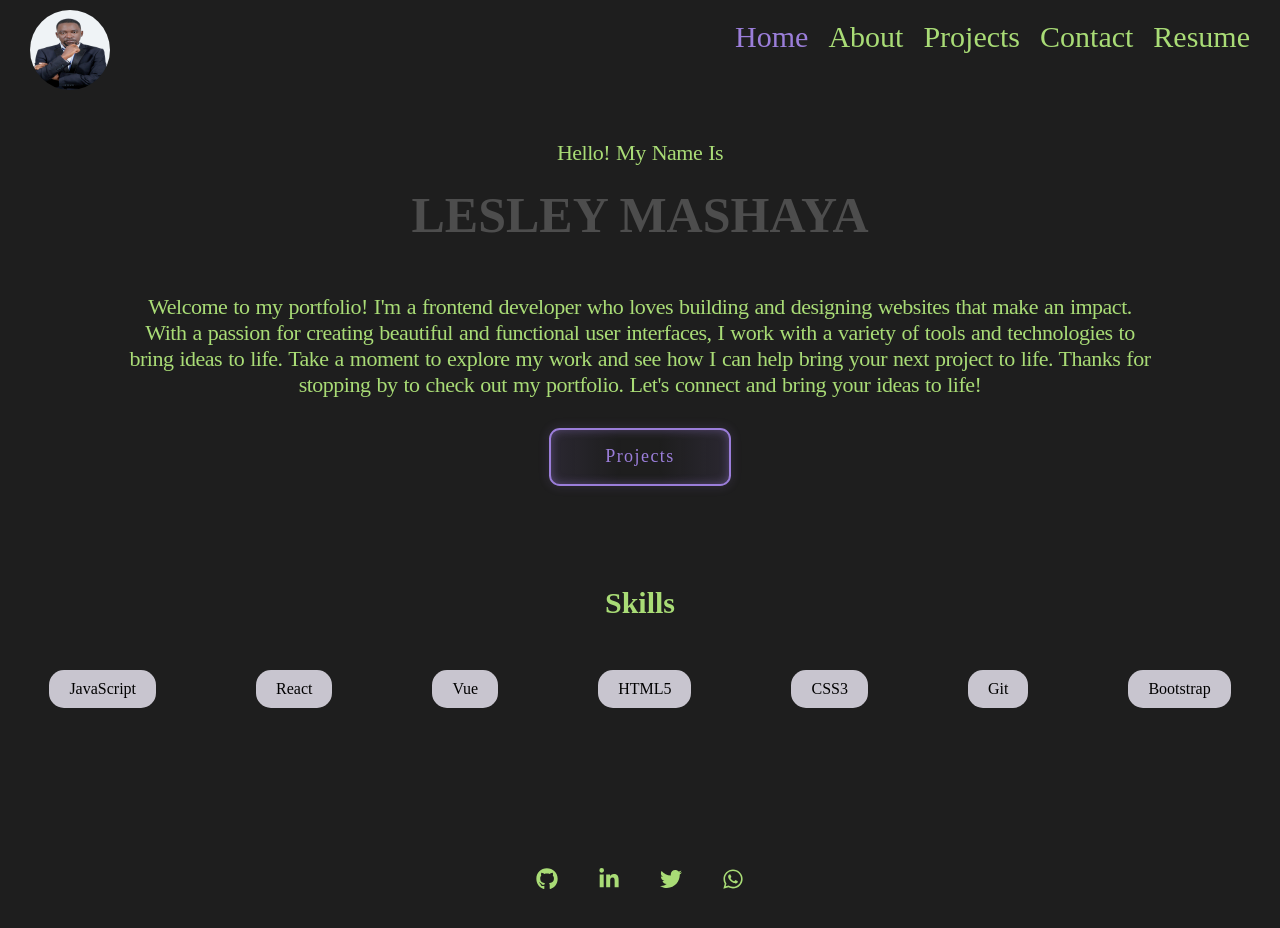
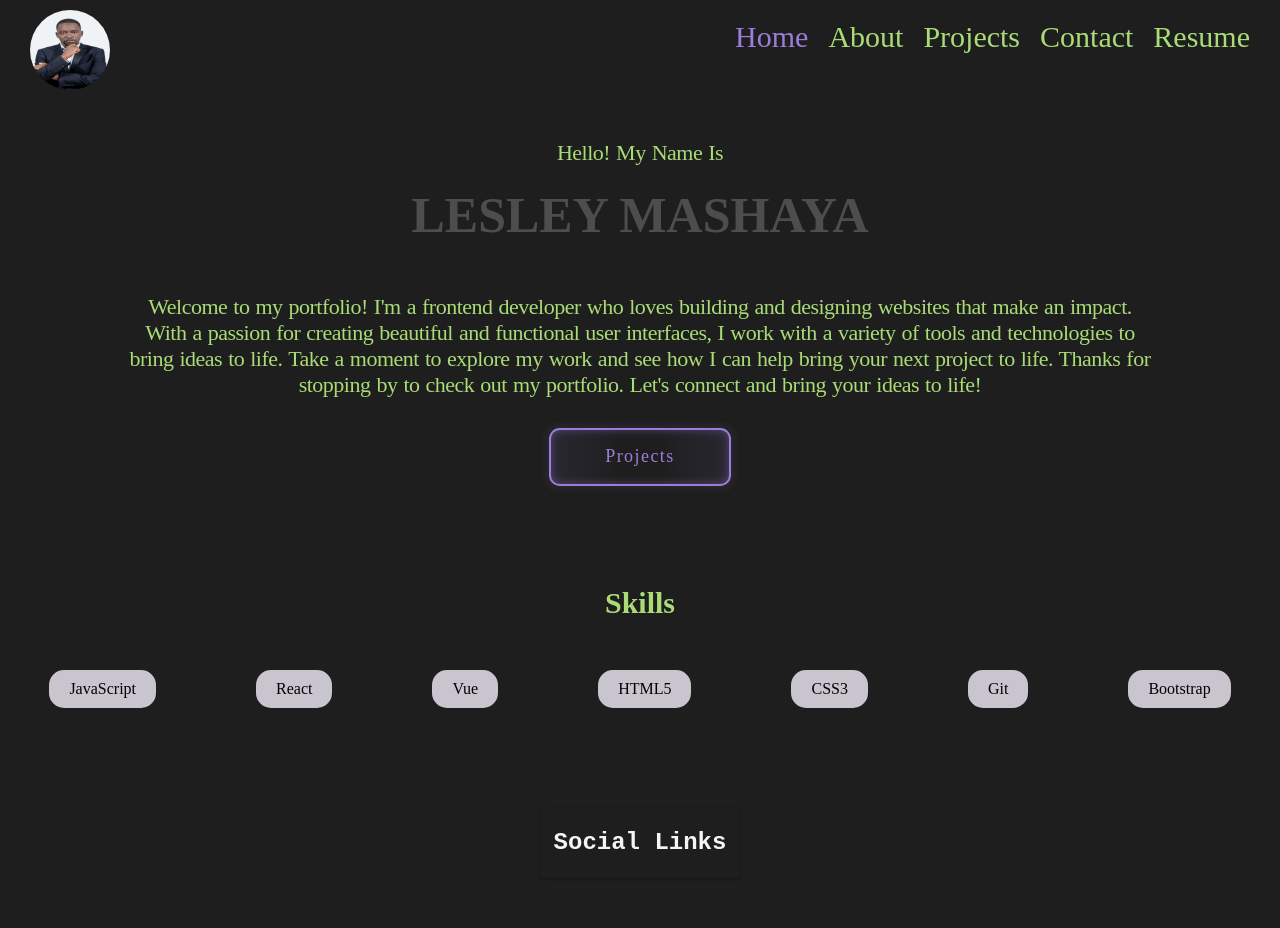
Before and after one commit to lmash12/PortfolioM, a React (Create React App) app: page / in a window 1280 px wide. Shown: the top 928 px of the page. Built offline with nearby package versions, Linux system fonts and the light colour scheme.

Commit message:
minor changes
added minor changes to the social links

```diff
--- a/src/Footer.css
+++ b/src/Footer.css
@@ -1,22 +1,138 @@
 .footer {
-  margin-top: 100px;
-  display: flex;
-  justify-content: center;
-  align-items: center;
+  display: grid;
+  place-items: center;
+}
+.card svg {
+  height: 25px;
 }
 
-.footer li {
+.card {
+  position: relative;
   display: flex;
-  margin: 60px 20px 50px 20px;
+  align-items: center;
+  justify-content: center;
+  background: #e7e7e7;
+  box-shadow: 0 1px 3px rgba(0, 0, 0, 0.12), 0 1px 2px rgba(0, 0, 0, 0.24);
+  transition: all 0.3s cubic-bezier(0.25, 0.8, 0.25, 1);
+  overflow: hidden;
+  height: 70px;
+  width: 200px;
+  margin-top: 100px;
+  margin-bottom: 50px;
 }
 
-.footer a {
-  text-decoration: none;
-  font-size: 22px;
-  color: #a9dc76;
-  transition: ease 1s;
+.card::before,
+.card::after {
+  position: absolute;
+  display: flex;
+  align-items: center;
+  width: 50%;
+  height: 100%;
+  transition: 2s linear;
+  z-index: 1;
 }
 
-.footer a:hover {
-  transform: scale(1.3);
+.card::before {
+  content: "";
+  left: 0;
+  justify-content: flex-end;
+  background-color: #6643b5;
 }
+
+.card::after {
+  content: "";
+  right: 0;
+  justify-content: flex-start;
+  background-color: #430f58;
+}
+
+.card:hover {
+  box-shadow: 0 14px 28px rgba(0, 0, 0, 0.25), 0 10px 10px rgba(0, 0, 0, 0.22);
+}
+
+.card:hover span {
+  opacity: 0;
+  z-index: -3;
+}
+
+.card:hover::before {
+  opacity: 0.5;
+  transform: translateY(-100%);
+}
+
+.card:hover::after {
+  opacity: 0.5;
+  transform: translateY(100%);
+}
+
+.card span {
+  position: absolute;
+  display: flex;
+  align-items: center;
+  justify-content: center;
+  width: 100%;
+  height: 100%;
+  color: whitesmoke;
+  font-family: "Fira Mono", monospace;
+  font-size: 24px;
+  font-weight: 700;
+  opacity: 1;
+  transition: opacity 0.25s;
+  z-index: 2;
+}
+
+.card .social-link {
+  position: relative;
+  display: flex;
+  align-items: center;
+  justify-content: center;
+  width: 25%;
+  height: 100%;
+  color: whitesmoke;
+  font-size: 24px;
+  text-decoration: none;
+  transition: 0.25s;
+}
+
+.card .social-link .icon a {
+  transform: scale(1);
+  text-decoration: none;
+}
+.twitter:hover {
+  color: #1da1f2;
+  background: transparent;
+}
+.github:hover {
+  background: transparent;
+}
+.linkedin:hover {
+  color: #0077b5;
+  background: transparent;
+}
+.whatsapp:hover {
+  color: #25d366;
+  background: transparent;
+}
+
+.card .social-link:hover {
+  background-color: rgb(41, 40, 40);
+  animation: bounce_613 0.4s linear;
+}
+
+@keyframes bounce_613 {
+  40% {
+    transform: scale(1.4);
+  }
+
+  60% {
+    transform: scale(0.8);
+  }
+
+  80% {
+    transform: scale(1.2);
+  }
+
+  100% {
+    transform: scale(1);
+  }
+}
--- a/src/components/Footer.js
+++ b/src/components/Footer.js
@@ -4,49 +4,46 @@ import { FaGithub, FaLinkedinIn, FaTwitter, FaWhatsapp } from "react-icons/fa";
 
 const Footer = () => {
   return (
-    <div>
-      <ul className="footer">
-        <li>
+    <div className="footer">
+      <div class="card">
+        <span>Social Links</span>
         <a
+          class="social-link"
+          href="https://twitter.com/lmash12"
+          target="_blank"
+          rel="noopener noreferrer"
+          aria-label="Twitter profile link"
+        >
+          <FaTwitter className="icon twitter" />
+        </a>
+        <a
+          class="social-link"
           href="https://github.com/lmash12"
           target="_blank"
           rel="noopener noreferrer"
           aria-label="github link"
         >
-            <FaGithub />
+          <FaGithub className="icon github" />
         </a>
-        </li>
-        <li>
         <a
+          class="social-link"
           href="https://www.linkedin.com/in/lesley-mashaya-428b97278/"
           target="_blank"
           rel="noopener noreferrer"
           aria-label="LinkedIn link for Lesley Mashaya"
         >
-            <FaLinkedinIn />
+          <FaLinkedinIn className="icon linkedin" />
         </a>
-        </li>
-        <li>
         <a
-            href="https://twitter.com/lmash12"
-            target="_blank"
-            rel="noopener noreferrer"
-            aria-label="Twitter profile link"
-          >
-            <FaTwitter />
-          </a>
-        </li>
-        <li>
-          <a
+          class="social-link"
           href="https://wa.me/+260978386755?text=Hello"
           target="_blank"
           rel="noopener noreferrer"
           aria-label="Whatsapp contact link"
         >
-            <FaWhatsapp />
+          <FaWhatsapp className="icon whatsapp" />
         </a>
-        </li>
-      </ul>
+      </div>
     </div>
   );
 };
--- a/src/components/ProjectsPage.js
+++ b/src/components/ProjectsPage.js
@@ -22,12 +22,12 @@ const ProjectsPage = () => {
     },
     {
       id: 2,
-      title: "Quotes Web App",
+      title: "Web Development Business Page",
       description:
-        "Bring inspiration to your day with the Random Quotes Generator. This app was created using React and an API call to retrieve quotes from a variety of sources, including famous figures and inspiring personalities. With just a click, receive a thought-provoking quote to keep you inspired and uplifted all day long.",
-      githubLink: "https://github.com/lmash12/Free-Quotes-App",
-      liveLink: "https://quotes-6a00c.web.app/",
-      image: project2,
+        "This is a web development business page, built using HTML, CSS and JavaScript. The page is fully responsive and has a clean, simple and modern design.",
+      githubLink: "https://github.com/lmash12/workpage",
+      liveLink: "https://lmash12.github.io/workpage/",
+      image: project5,
     },
     {
       id: 3,
@@ -49,13 +49,14 @@ const ProjectsPage = () => {
     },
     {
       id: 5,
-      title: "Web Development Business Page",
+      title: "Quotes Web App",
       description:
-        "This is a web development business page, built using HTML, CSS and JavaScript. The page is fully responsive and has a clean, simple and modern design.",
-      githubLink: "https://github.com/lmash12/workpage",
-      liveLink: "https://lmash12.github.io/workpage/",
-      image: project5,
+        "Bring inspiration to your day with the Random Quotes Generator. This app was created using React and an API call to retrieve quotes from a variety of sources, including famous figures and inspiring personalities. With just a click, receive a thought-provoking quote to keep you inspired and uplifted all day long.",
+      githubLink: "https://github.com/lmash12/Free-Quotes-App",
+      liveLink: "https://quotes-6a00c.web.app/",
+      image: project2,
     },
+
     // add more projects here
   ];
 
```
Lines whose indentation alone changed are shown as unchanged.
